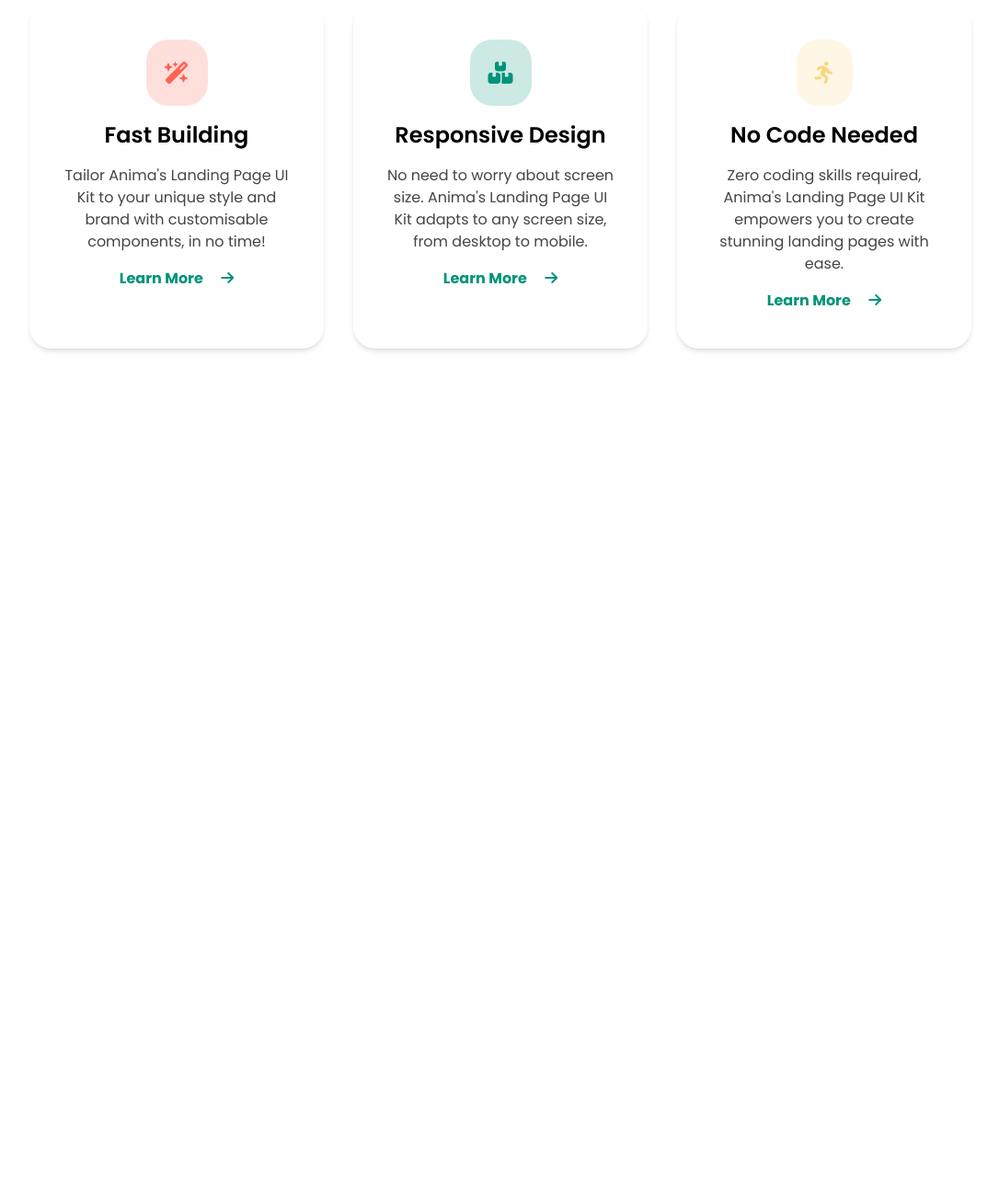
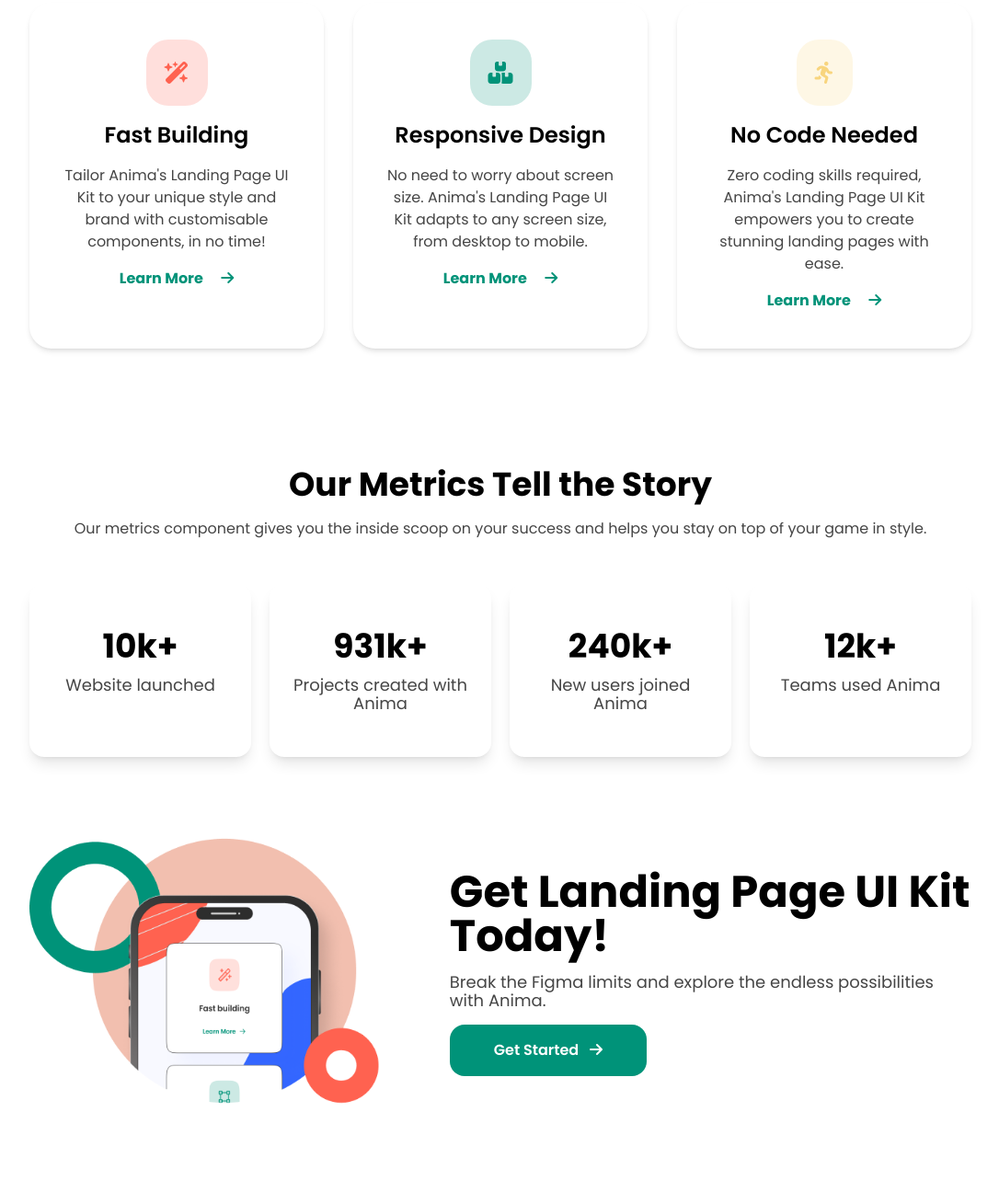
Before and after one commit to misbahcuir/landing-page-ui-agency, a plain HTML site: page index.html in a window 1280 px wide. Shown: the part 957-2253 px from the top of the page at 92% size, without its empty margins (96-1182 px from the left). Before the commit the page ends 1400 px from the top, so only its background shows below. Drawn offline with nearby package versions, Linux system fonts and the light colour scheme.

Commit message:
call to action done

```diff
--- a/index.html
+++ b/index.html
@@ -56,7 +56,7 @@
     </section>
 
     <!-- Partner Section -->
-     <section class="container mx-auto px-4 py-8 xl:px-32 grid grid-cols-3 md:grid-cols-6">
+     <section class="container mx-auto px-4 py-8 xl:px-32 grid grid-cols-3 md:grid-cols-6 gap-y-4">
       <div class="flex justify-center items-center"><img src="./Assests/Images/Airbnb.png" alt=""></div>
       <div class="flex justify-center items-center"><img src="./Assests/Images/Goole.png" alt=""></div>
       <div class="flex justify-center items-center"><img src="./Assests/Images/Amazon.png" alt=""></div>
@@ -71,7 +71,7 @@
         <p class="text-center text-[#454545]">These are just a few features you’ll get using Anima Landing Page Ui Kit.</p>
 
         <!-- Card  -->
-         <div class="grid grid-cols-1 lg:grid-cols-3 gap-8 mt-14">
+         <div class="grid grid-cols-1 lg:grid-cols-3 gap-8 mt-6 lg:mt-14">
           <!-- Card 1 -->
           <div class="px-8 py-10  space-y-4 text-center shadow-md rounded-3xl">
             <i class="fa-solid fa-wand-magic-sparkles  rounded-3xl bg-[#ff6250]/[0.2] text-[#ff6250] text-2xl p-5"></i>
@@ -103,5 +103,51 @@
           </div>
          </div>
       </section>
+
+      <!-- Call to Action -->
+      <section class="container mx-auto px-4 py-8 lg:py-16 xl:px-32 flex flex-col-reverse lg:flex-col">
+        <div>
+          <h1 class="text-center text-black font-bold text-2xl md:text-4xl mb-2 md:mb-4">Our Metrics Tell the Story</h1>
+          <p class="text-center text-[#454545]">Our metrics component gives you the inside scoop on your success and helps you stay on top of your game in style.</p>
+
+          <!-- Card  -->
+           <div class="grid grid-cols-2 md:grid-cols-4 gap-5 mt-4 md:mt-12">
+            <!-- Card 1 -->
+            <div class="px-4 py-12 text-center shadow-lg rounded-2xl space-y-3">
+              <h1 class="text-4xl font-bold ">10k+</h1>
+              <p class="text-lg text-[#454545] leading-5">Website launched</p>
+            </div>
+
+             <!-- Card 2 -->
+             <div class="px-4 py-12 text-center shadow-lg rounded-2xl space-y-3">
+              <h1 class="text-4xl font-bold ">931k+</h1>
+              <p class="text-lg text-[#454545] leading-5">Projects created with Anima</p>
+            </div>
+
+             <!-- Card 1 -->
+             <div class="px-4 py-12 text-center shadow-lg rounded-2xl space-y-3">
+              <h1 class="text-4xl font-bold ">240k+</h1>
+              <p class="text-lg text-[#454545] leading-5">New users joined Anima</p>
+            </div>
+
+             <!-- Card 1 -->
+             <div class="px-4 py-12 text-center shadow-lg rounded-2xl space-y-3">
+              <h1 class="text-4xl font-bold ">12k+</h1>
+              <p class="text-lg text-[#454545] leading-5">Teams used Anima</p>
+            </div>
+           </div>
+        </div>
+        <div class="py-16 flex flex-col md:flex-row justify-center items-center gap-12">
+          <div><img src="./Assests/Images/Visuals 2.png" alt=""></div>
+          <div class="space-y-4 text-center md:text-left">
+            <h1 class="font-bold text-4xl lg:text-5xl ">Get Landing Page UI Kit Today!</h1>
+            <p class="text-lg text-[#454545] leading-5">Break the Figma limits and explore the endless possibilities with Anima.</p>
+            <button class="bg-[#009379] text-white px-12 py-4 rounded-2xl font-semibold text-base">Get Started
+              <i class="fa-solid fa-arrow-right  pl-2"></i>
+            </button>
+          </div>
+          </div>
+        </div>
+      </section>
 </body>
 </html>
```
